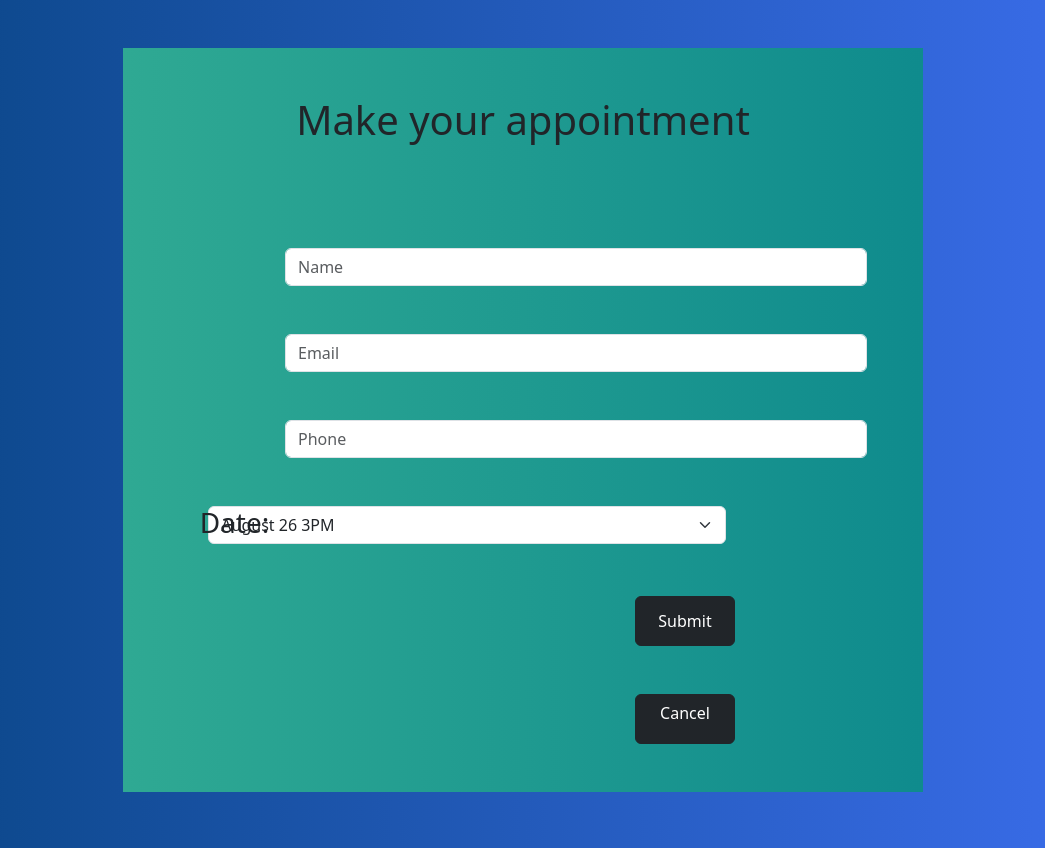
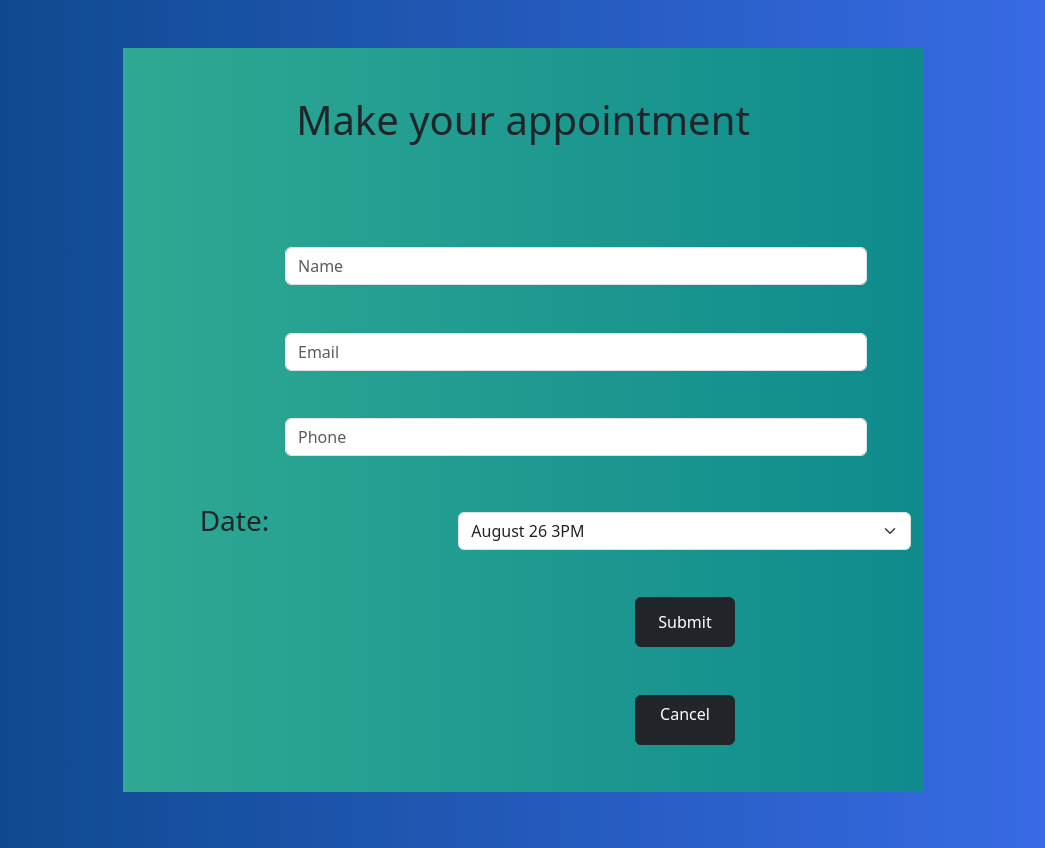
Before and after one commit to jfalzaed/WeCare_Topicos, a Django app: page /fillAppointment/ in a window 1280 px wide. Shown: the whole page, without its empty margins (117-1162 px from the left). Run offline with Django 5.2, Linux system fonts and the light colour scheme.

Commit message:
Pequeña corrección para elegir hora de cita

```diff
--- a/appointment/templates/fill_appointment.html
+++ b/appointment/templates/fill_appointment.html
@@ -51,8 +51,8 @@
             <div class="col-4 offset-1 fw-italic fs-3 move-text">
                 <label for="appointment_date">Date:</label>
             </div>
-            <div class="col-8 negative-offset-1">
-                <select name="appointment_date" class="form-select" required>
+            <div class="col-7">
+                <select name="appointment_date" class="form-select mt-2" required>
                     <option value="date1">August 26 3PM</option>
                     <option value="date2">August 29 1PM</option>
                     <option value="date3">August 31 10AM</option>
```
Also changed, not shown: db.sqlite3.
